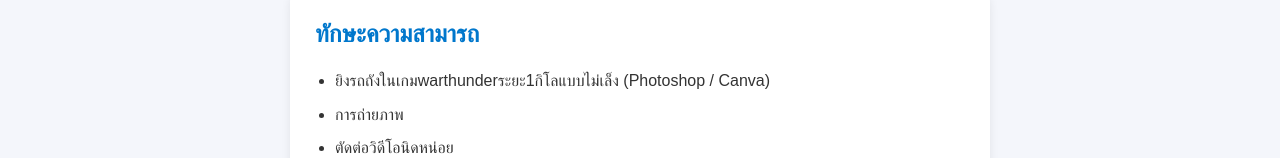
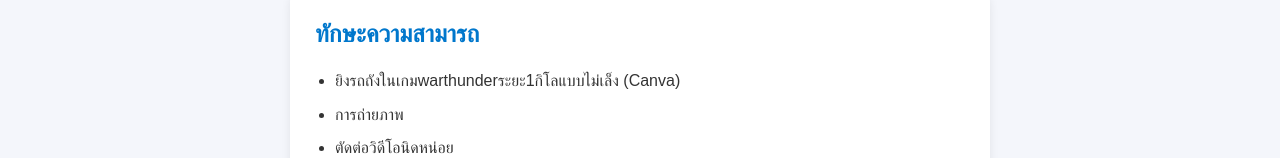
Before and after one commit to TITIEATLARB/TITILIKEYUM.github.io, a plain HTML site: page index.html in a window 1280 px wide. Shown: the part 496-654 px from the top of the page. Drawn offline with Linux system fonts and the light colour scheme.

Commit message:
Update index.html

```diff
--- a/index.html
+++ b/index.html
@@ -37,7 +37,7 @@
     <section class="card">
         <h2>ทักษะความสามารถ</h2>
         <ul>
-            <li> ยิงรถถังในเกมwarthunderระยะ1กิโลแบบไม่เล็ง (Photoshop / Canva)</li>
+            <li> ยิงรถถังในเกมwarthunderระยะ1กิโลแบบไม่เล็ง (Canva)</li>
             <li>การถ่ายภาพ</li>
             <li>ตัดต่อวิดีโอนิดหน่อย</li>
             <li>HTML พื้นฐาน</li>
```
